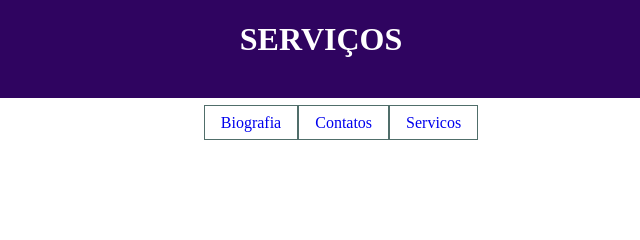
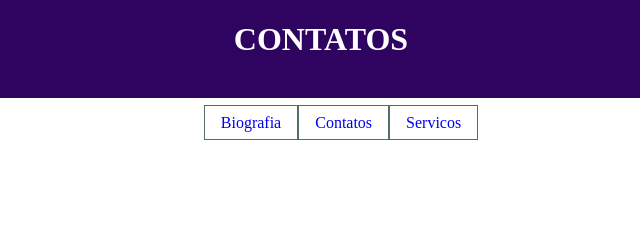
Before and after one commit to eedmundoo/trabalho-uninter, a plain HTML site: page Contatos.html in a window 1280 px wide. Shown: the top 240 px of the page, 319-959 px from the left. Drawn offline with Linux system fonts and the light colour scheme.

Commit message:
Add files via upload

```diff
--- a/Contatos.html
+++ b/Contatos.html
@@ -101,7 +101,7 @@
 
 <body>
     <header class="container">
-        <h1 style="color: white; text-align: center;">SERVIÇOS </h1>
+        <h1 style="color: white; text-align: center;">CONTATOS </h1>
         <br>
 
     </header>
```
